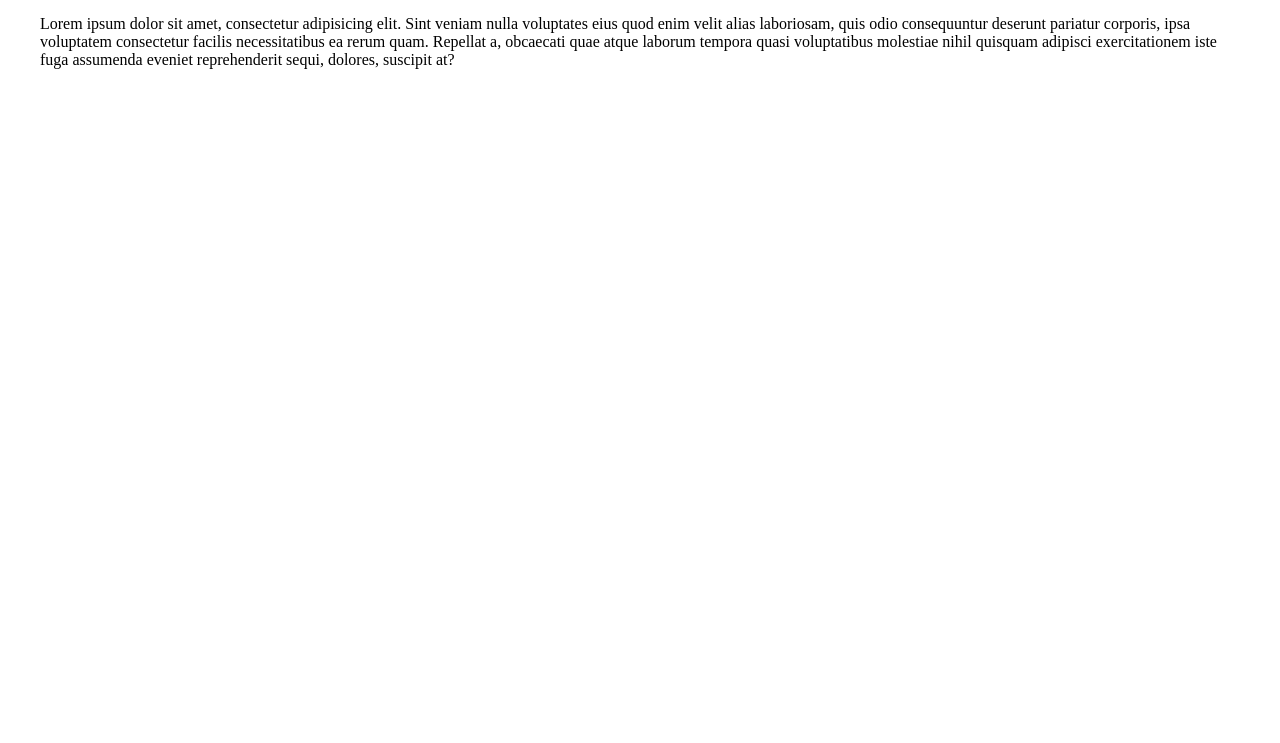
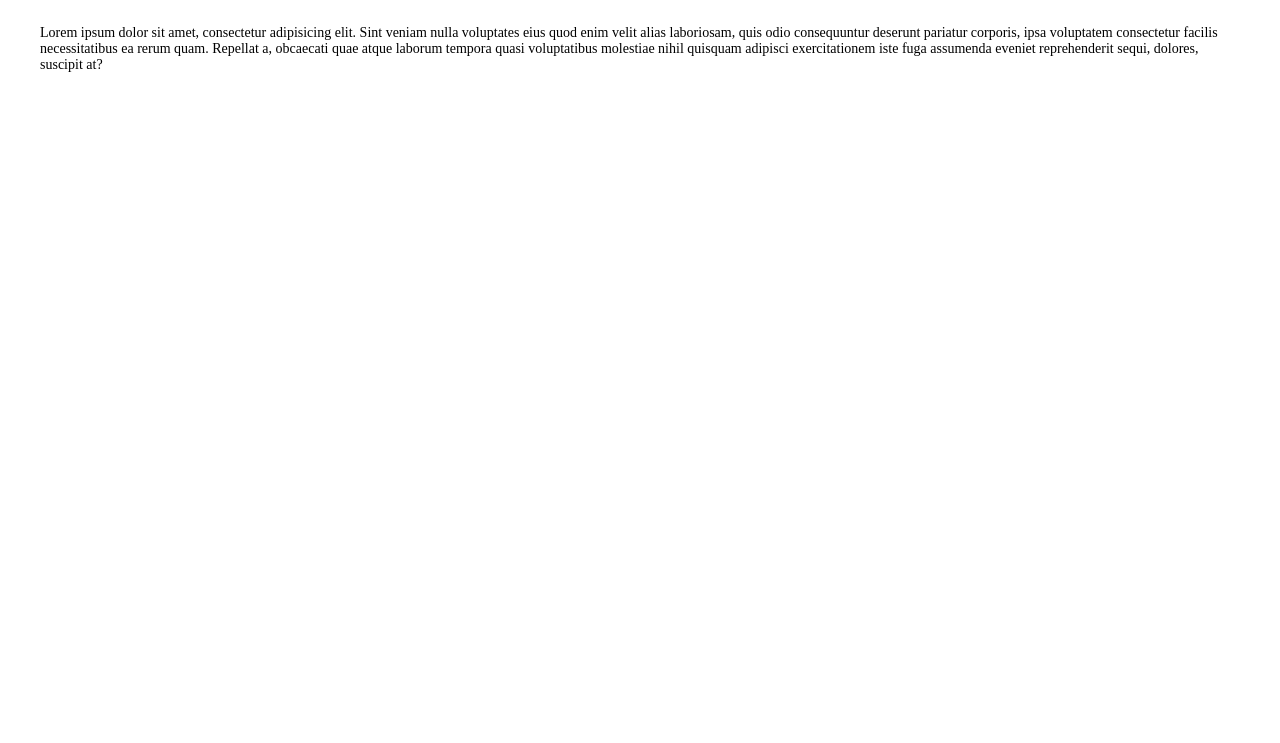
Before and after one commit to YuriNikulin/website, a plain HTML site: page index.html in a window 1280 px wide. Shown: the part 57-800 px from the top of the page. Drawn offline with Linux system fonts and the light colour scheme.

Commit message:
style b-about

```diff
--- a/css/style.css
+++ b/css/style.css
@@ -17,3 +17,10 @@
 .text-center {
 	text-align: center;
 }
+.text {
+	margin-top: 10px;
+	margin-bottom: 10px;
+}
+.text--reg {
+	font-size: 14px;
+}
--- a/index.html
+++ b/index.html
@@ -15,7 +15,7 @@
 	</section>
 	<section class="b-about">
 		<div class="container pt--reg pb--reg">
-			<p class="text--reg">
+			<p class="text--reg text">
 				Lorem ipsum dolor sit amet, consectetur adipisicing elit. Sint veniam nulla voluptates eius quod enim velit alias laboriosam, quis odio consequuntur deserunt pariatur corporis, ipsa voluptatem consectetur facilis necessitatibus ea rerum quam. Repellat a, obcaecati quae atque laborum tempora quasi voluptatibus molestiae nihil quisquam adipisci exercitationem iste fuga assumenda eveniet reprehenderit sequi, dolores, suscipit at?
 			</p>
 		</div>
```
